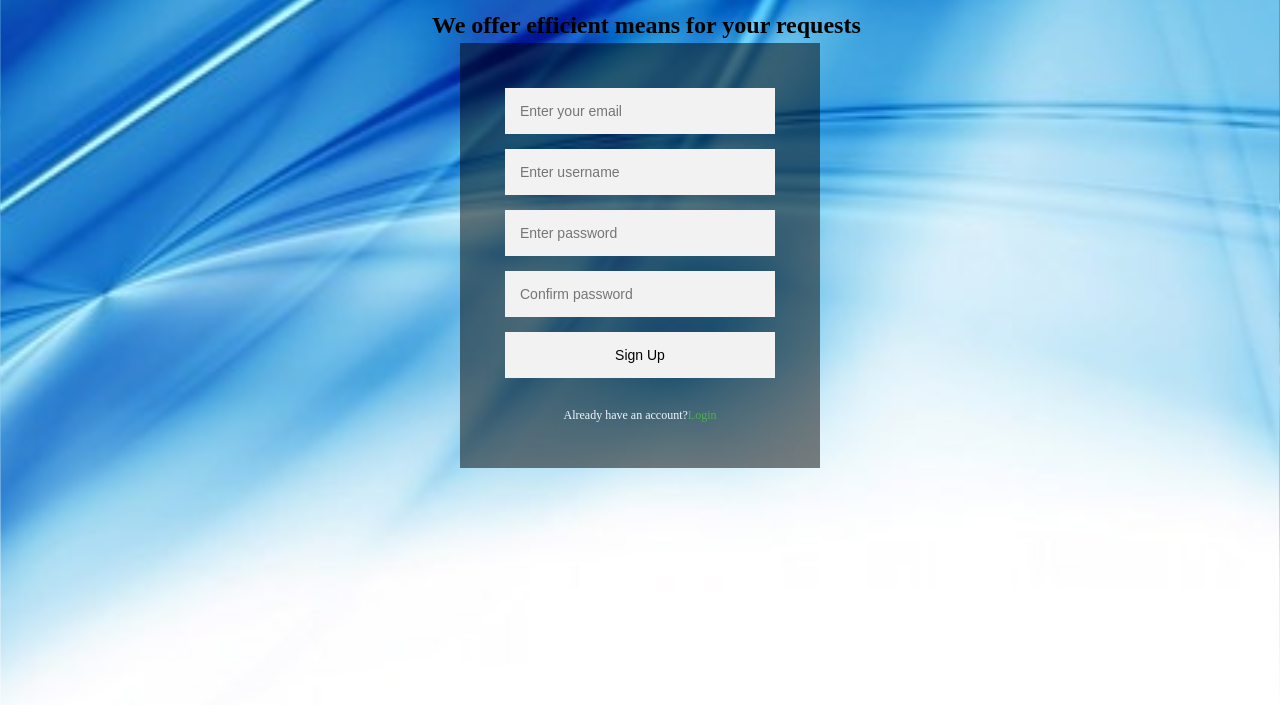
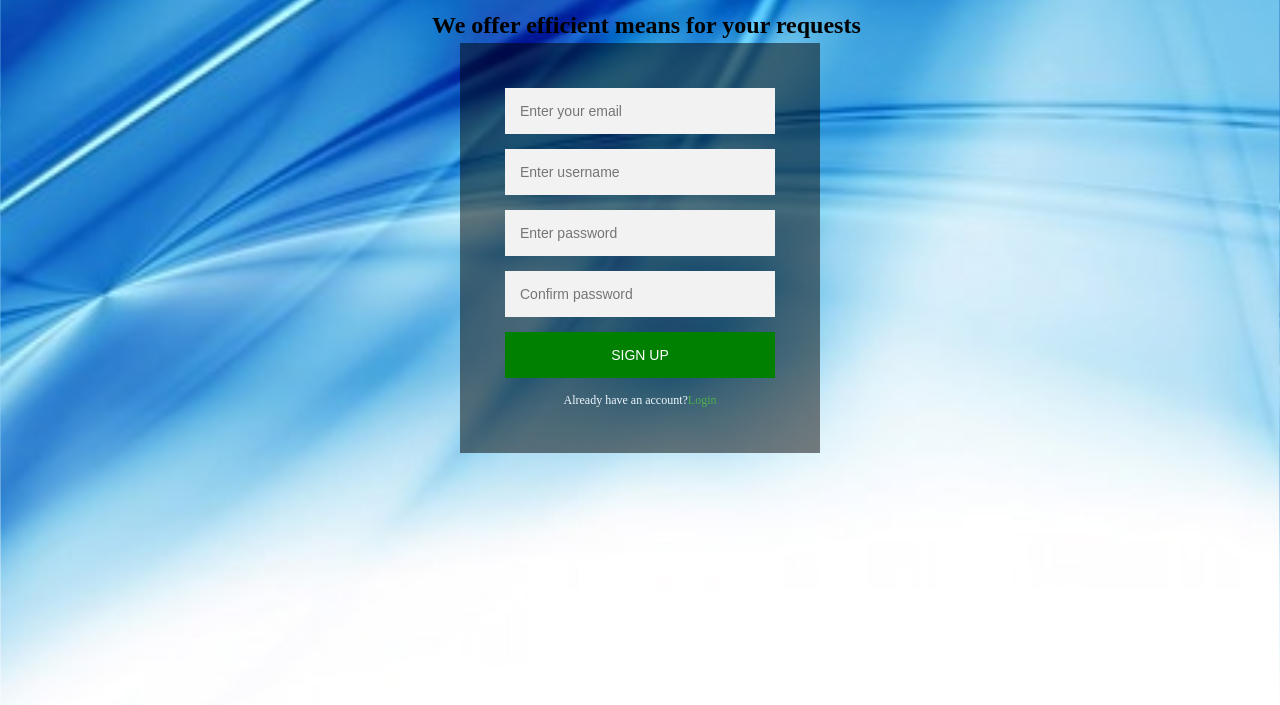
Before and after one commit to janetnim/maintenance-tracker, a plain HTML site: page UI/templates/user_signup.html in a window 1280 px wide. Shown: the part 129-834 px from the top of the page. Drawn offline with Linux system fonts and the light colour scheme.

Commit message:
change sign up button link

```diff
--- a/UI/templates/user_signup.html
+++ b/UI/templates/user_signup.html
@@ -16,7 +16,7 @@
 			<input type="text" placeholder="Enter username"/>
 			<input type="password" placeholder="Enter password"/>
 			<input type="password" placeholder="Confirm password"/>
-			<input class="button" onclick="window.location.href='file:///C:/Users/Ndiritu/Desktop/maintenance-tracker/UI/templates/user_homepage.html'" type="button" value="Sign Up" />
+			<button class="button" onclick="window.location.href='file:///C:/Users/Ndiritu/Desktop/maintenance-tracker/UI/templates/user_homepage.html'" type="button" value="Sign Up">Sign up</button>
 			<p class="message">Already have an account?<a href="user_login.html">Login</a></p>
 		</form>
 		</div>
```
